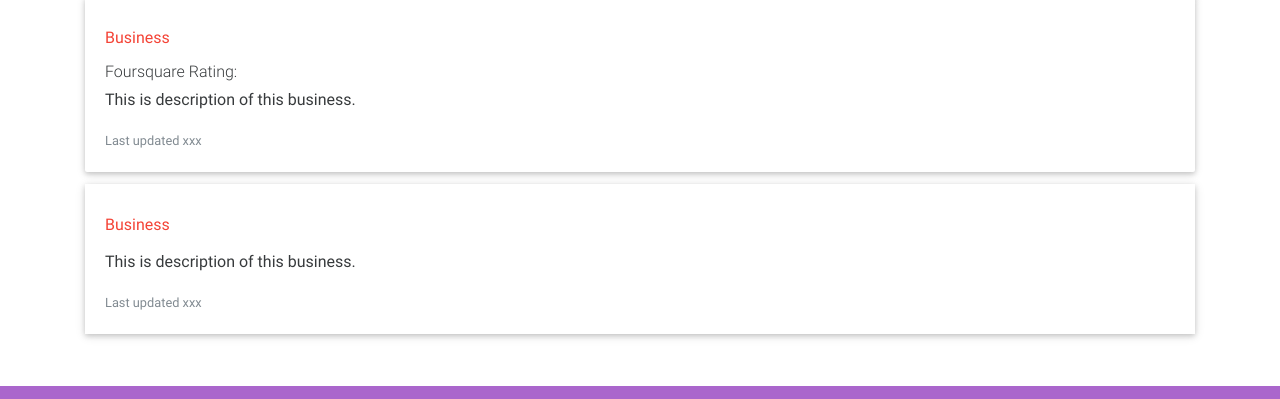
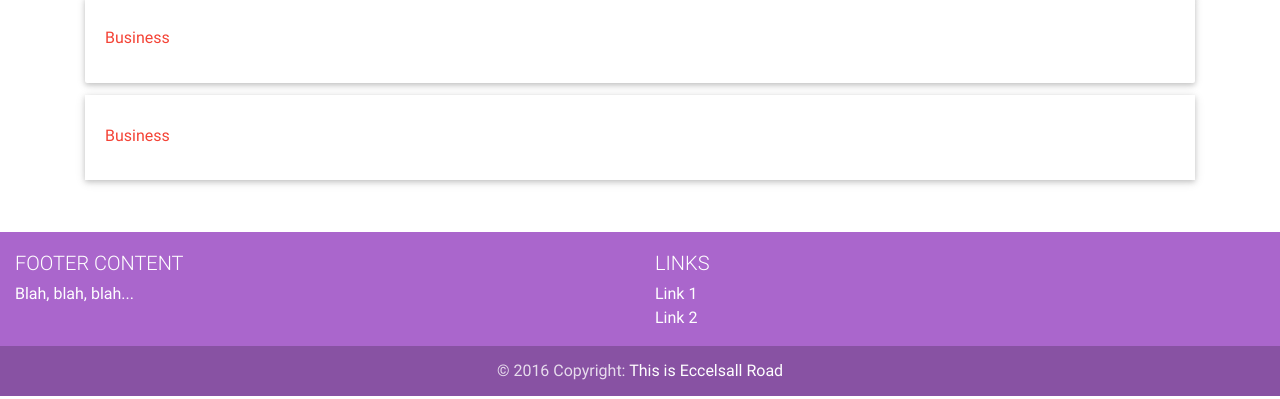
Before and after one commit to simonotter/Neighbourhood, a plain HTML site: page index.html in a window 1280 px wide. Shown: the part 457-856 px from the top of the page. Drawn offline with nearby package versions, Linux system fonts and the light colour scheme; some packages are replaced by stand-ins of ours; a script that the page names is missing.

Commit message:
Remove unecessary placeholders

```diff
--- a/index.html
+++ b/index.html
@@ -136,12 +136,6 @@
                             <div class="card-block">
                                 <h4 class="card-title" data-bind="text: name"></h4>
                                 <h5 class="red-text" data-bind="text: type">Business</h5>
-
-                                <h6 id='fsq'>Foursquare Rating: </h6>
-
-
-                                <p class="card-text">This is description of this business.</p>
-                                <p class="card-text"><small class="text-muted">Last updated xxx</small></p>
                             </div>
                         </div>
                     </div>
@@ -159,8 +153,6 @@
                                 <div class="card-block">
                                     <h4 class="card-title" data-bind="text: name"></h4>
                                     <h5 class="red-text" data-bind="text: type">Business</h5>
-                                    <p class="card-text">This is description of this business.</p>
-                                    <p class="card-text"><small class="text-muted">Last updated xxx</small></p>
                                 </div>
                             </div>
                         </div>
--- a/js/googlemap.js
+++ b/js/googlemap.js
@@ -55,6 +55,6 @@ function getFoursquareRating(marker) {
         largeInfowindow.setContent('<div><strong>' + marker.title + '</strong><br>Foursquare Rating: (<span id="rate">' + foursquareRating + '</span>)' + '</div>');
     })
     .fail(function() {
-        largeInfowindow.setContent('<div><strong>' + marker.title + '</strong><br>Foursquare Rating: (<span id="rate">unknown</span>)' + '</div>');
+        largeInfowindow.setContent('<div><strong>' + marker.title + '</strong></div>');
     });
 }
```
